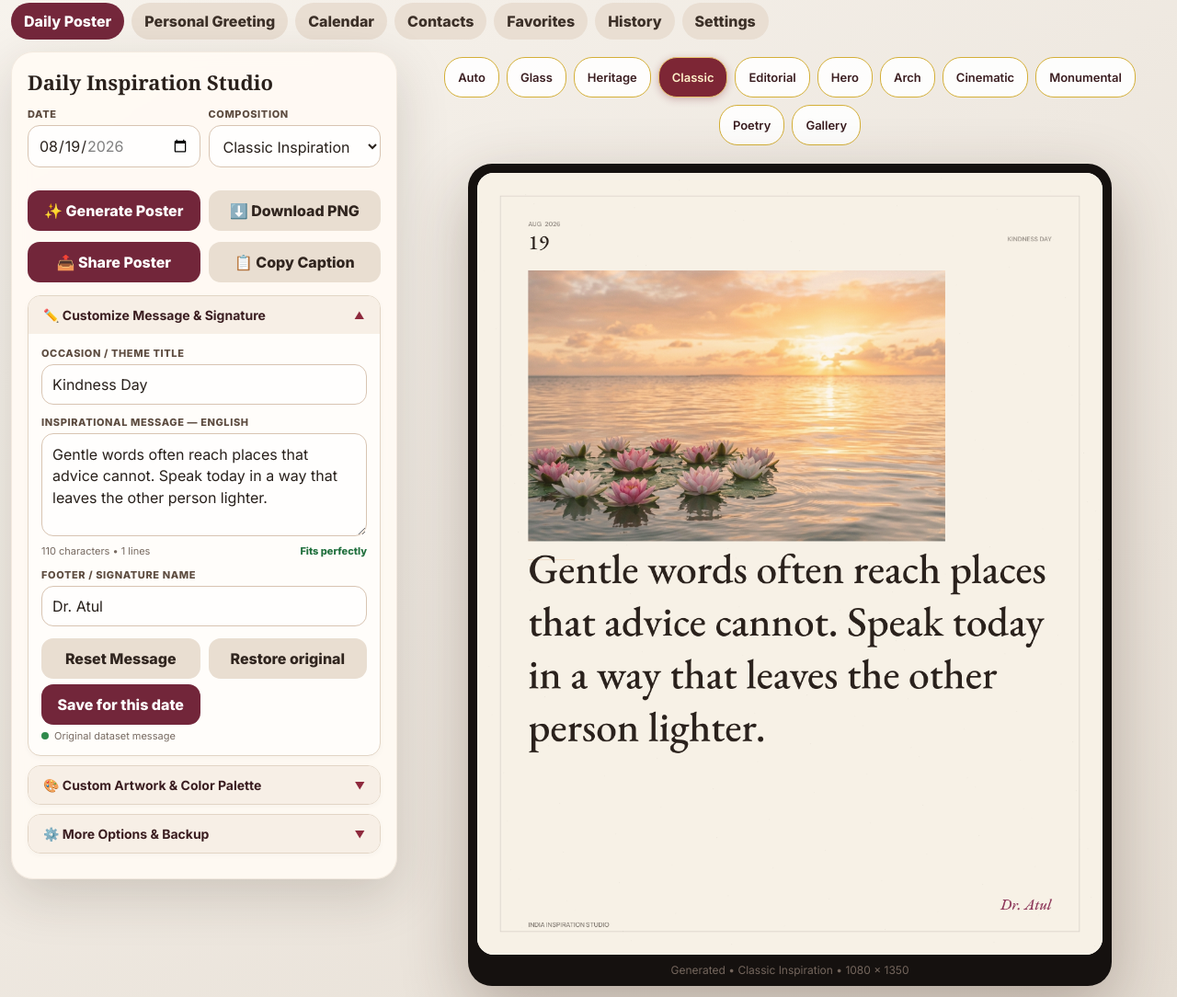
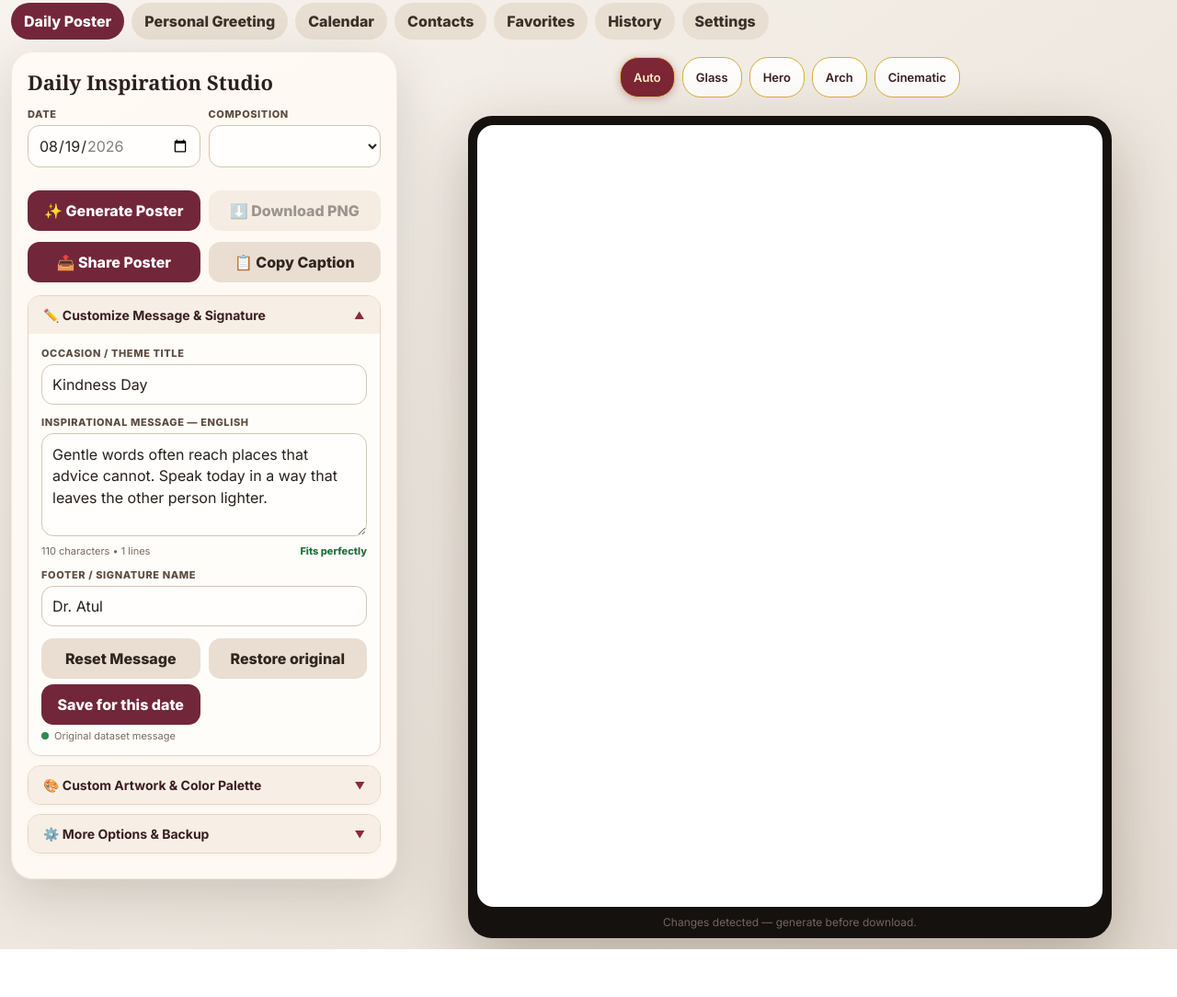
Before and after one commit to atuldhuvad-cmd/Personal-Greeting, a plain HTML site: page App/index.html in a window 1280 px wide. Shown: the part 100-1184 px from the top of the page at 92% size. After the commit the page ends 1132 px from the top, so only its background shows below. Drawn offline with nearby package versions, Linux system fonts and the light colour scheme.

Commit message:
Simplify active compositions to 5 choices for GitHub Pages review

```diff
--- a/App/index.html
+++ b/App/index.html
@@ -210,15 +210,9 @@
 <div id="posterQuickChips" class="poster-quick-chips">
 <button class="chip active" data-style="Auto Theme">Auto</button>
 <button class="chip" data-style="Modern Glassmorphic">Glass</button>
-<button class="chip" data-style="Royal Heritage">Heritage</button>
-<button class="chip" data-style="Classic Inspiration">Classic</button>
-<button class="chip" data-style="Editorial Premium">Editorial</button>
 <button class="chip" data-style="Hero Focus">Hero</button>
 <button class="chip" data-style="Sacred Arch">Arch</button>
 <button class="chip" data-style="Cinematic Editorial">Cinematic</button>
-<button class="chip" data-style="Monumental Typography">Monumental</button>
-<button class="chip" data-style="Poetry Collage">Poetry</button>
-<button class="chip" data-style="Gallery Editorial">Gallery</button>
 </div>
 <div class="frame"><canvas id="poster" width="1080" height="1350"></canvas><div id="status" class="status">Loading 365-day dataset…</div></div></section>
 </main>
@@ -534,16 +528,10 @@
 // 10 COMPOSITION STYLES + AUTO THEME
 const STYLES = [
   "Auto Theme",
+  "Modern Glassmorphic",
+  "Hero Focus",
   "Sacred Arch",
-  "Cinematic Editorial",
-  "Monumental Typography",
-  "Poetry Collage",
-  "Gallery Editorial",
-  "Modern Glassmorphic",
-  "Royal Heritage",
-  "Classic Inspiration",
-  "Editorial Premium",
-  "Hero Focus"
+  "Cinematic Editorial"
 ];
 
 // 6 SEMANTIC COLOR PALETTES (70% Base, 20% Secondary, 8% Typography, 2% Gold Accent)
@@ -794,10 +782,10 @@
   }
   hash = Math.abs(hash);
   const paletteKeys = Object.keys(PALETTES);
-  const styleKeys = ["Modern Glassmorphic", "Royal Heritage", "Editorial Premium", "Hero Focus", "Sacred Arch", "Cinematic Editorial"];
+  const activeManualStyles = ["Modern Glassmorphic", "Hero Focus", "Sacred Arch", "Cinematic Editorial"];
   return {
     palette: paletteKeys[hash % paletteKeys.length],
-    style: styleKeys[(hash >> 2) % styleKeys.length]
+    style: activeManualStyles[(hash >> 2) % activeManualStyles.length]
   };
 }
 
@@ -1249,22 +1237,13 @@
 }
 
 function render() {
-  if(_rendering) return;
-  _rendering=true;
-  try {
-  ctx.setTransform(1, 0, 0, 1, 0, 0);
-  ctx.globalAlpha = 1;
-  ctx.globalCompositeOperation = "source-over";
-  ctx.shadowColor = "transparent";
-  ctx.shadowBlur = 0;
-  ctx.filter = "none";
-  ctx.beginPath();
   ctx.clearRect(0, 0, 1080, 1350);
-  if(!rec) return;
-  let pName = palette || "Vedic Indigo";
+  let pName = currentPaletteName || "Vedic Indigo";
   let styleName = $("style") ? $("style").value : "Auto Theme";
 
-  if (styleName === "Auto Theme") {
+  const ACTIVE_MANUAL = ["Modern Glassmorphic", "Hero Focus", "Sacred Arch", "Cinematic Editorial"];
+
+  if (styleName === "Auto Theme" || !ACTIVE_MANUAL.includes(styleName)) {
     const auto = getAutoTheme($("date").value);
     styleName = auto.style;
     pName = auto.palette;
@@ -1273,36 +1252,21 @@
 
   let fits = { en: { lines: [] } };
   try {
-    if (styleName === "Sacred Arch") fits = renderSacredArch(p);
+    if (styleName === "Modern Glassmorphic") fits = renderGlassmorphic(p);
+    else if (styleName === "Hero Focus") fits = renderHeroFocus(p);
+    else if (styleName === "Sacred Arch") fits = renderSacredArch(p);
     else if (styleName === "Cinematic Editorial") fits = renderCinematicEditorial(p);
-    else if (styleName === "Monumental Typography") fits = renderMonumentalTypography(p);
-    else if (styleName === "Poetry Collage") fits = renderPoetryCollage(p);
-    else if (styleName === "Gallery Editorial") fits = renderGalleryEditorial(p);
-    else if (styleName === "Modern Glassmorphic") fits = renderGlassmorphic(p);
-    else if (styleName === "Royal Heritage") fits = renderRoyalHeritage(p);
-    else if (styleName === "Classic Inspiration") fits = renderClassic(p);
-    else if (styleName === "Editorial Premium") fits = renderEditorialPremium(p);
-    else if (styleName === "Hero Focus") fits = renderHeroFocus(p);
-    else fits = renderClassic(p);
+    else fits = renderGlassmorphic(p);
   } catch (err) {
     console.error("Render error:", err);
-    ctx.fillStyle = "#FFFDF9";
-    ctx.fillRect(0, 0, 1080, 1350);
-    ctx.fillStyle = "#cc0000";
-    ctx.font = "700 28px system-ui";
-    ctx.textAlign = "center";
-    ctx.fillText("Render Error: " + (err.message || "Unknown"), 540, 675);
+    fits = renderGlassmorphic(p);
   }
 
   const issues = layoutCheck(fits ? fits.en : null, null, $("signature") ? $("signature").value : "");
   generatedKey = key();
   if ($("download")) $("download").disabled = false;
   if ($("sharePoster")) $("sharePoster").disabled = false;
-  if ($("status")) $("status").textContent = "Generated \u2022 " + styleName + " \u2022 1080 \u00d7 1350";
-  syncStyleChips();
-  } finally {
-    _rendering = false;
-  }
+  if ($("status")) $("status").textContent = "Generated • " + styleName + " • 1080 × 1350";
 }
 
 function customMap(){return store.get("iis-custom-messages",{})}
--- a/App/sw.js
+++ b/App/sw.js
@@ -1,4 +1,4 @@
-const CACHE = "daily-inspiration-v2-3-2-monumental-mobile-review-v3";
+const CACHE = "daily-inspiration-v2-3-2-five-compositions-review-v1";
 const FILES = ["./", "./index.html", "./manifest.webmanifest", "./data/content.js"];
 
 self.addEventListener("install", e => {
--- a/sw.js
+++ b/sw.js
@@ -1,4 +1,4 @@
-const CACHE = "daily-inspiration-v2-3-2-monumental-mobile-review-v3";
+const CACHE = "daily-inspiration-v2-3-2-five-compositions-review-v1";
 const FILES = ["./", "./index.html", "./manifest.webmanifest", "./data/content.js"];
 
 self.addEventListener("install", e => {
```
Also changed, not shown: index.html (+15 -51 lines).
